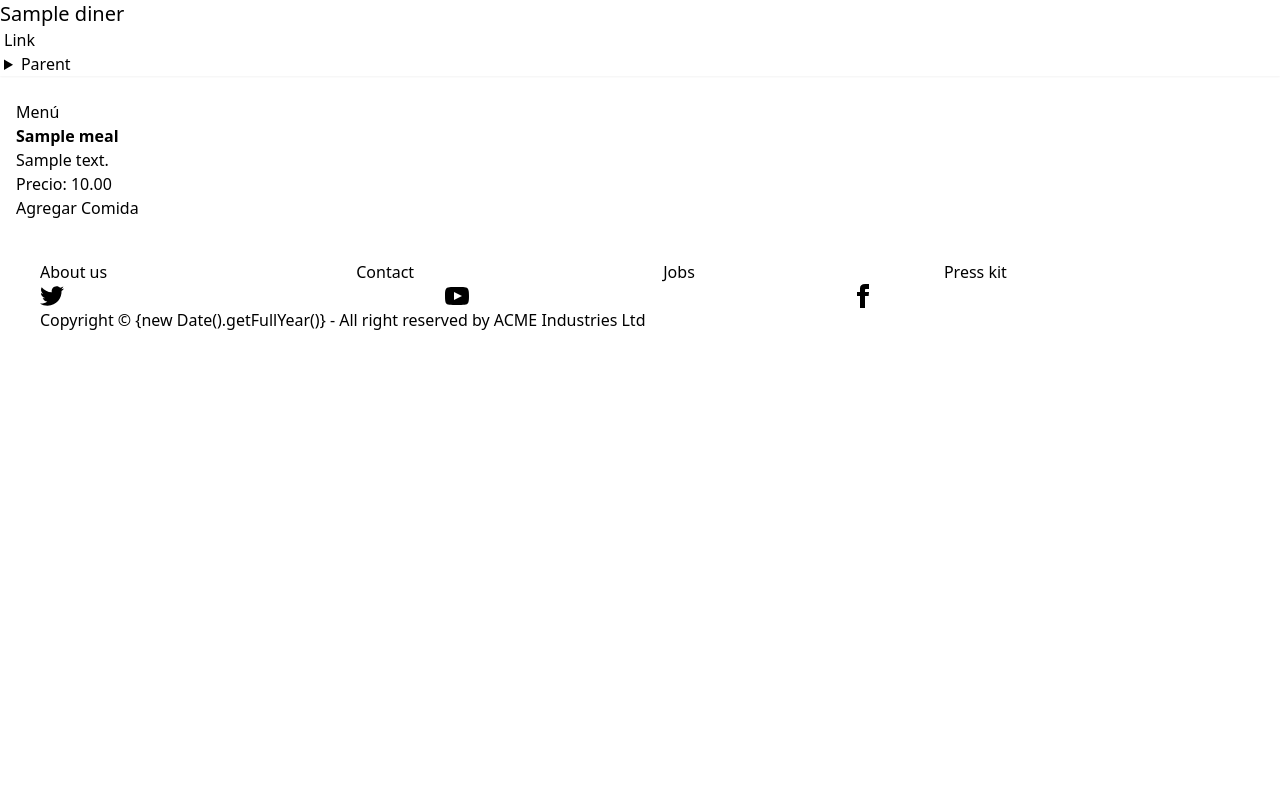
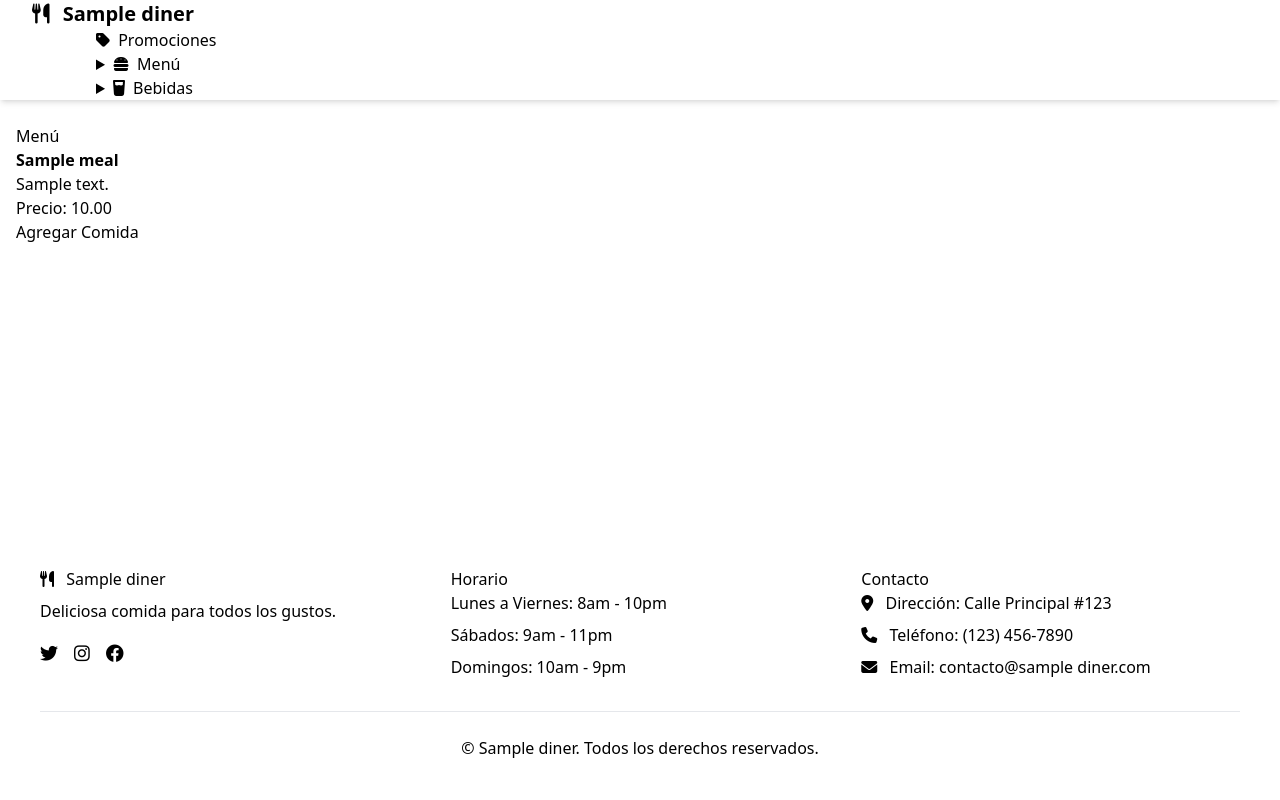
Before and after one commit to EnriqueVal09/diners, a Django app: page / in a window 1280 px wide. Run offline with Django 5.2, Linux system fonts and the light colour scheme; tables that the repository leaves empty hold one stand-in row (values such as "Sample post"); some libraries are stand-ins or nearby versions.

Commit message:
Improving the base.html

```diff
--- a/core/context_processors.py
+++ b/core/context_processors.py
@@ -1,4 +1,5 @@
 from apps.diners.models import Diner
+from apps.menus.models import Category
 
 def diner_context(request):
     try:
@@ -6,3 +7,10 @@ def diner_context(request):
     except:
         diner = None
     return {"diner": diner}
+
+def category_context(request):
+    try:
+        categories = Category.objects.all()
+    except:
+        categories = None
+    return {"categories": categories}
--- a/core/settings.py
+++ b/core/settings.py
@@ -65,6 +65,7 @@ TEMPLATES = [
                 'django.contrib.auth.context_processors.auth',
                 'django.contrib.messages.context_processors.messages',
                 'core.context_processors.diner_context',
+                'core.context_processors.category_context',
             ],
         },
     },
--- a/templates/base.html
+++ b/templates/base.html
@@ -1,89 +1,150 @@
 {% load static tailwind_tags %}
 <!DOCTYPE html>
-<html data-theme="lofi"  lang="es">
+<html data-theme="lofi" lang="es">
 <head>
     <meta charset="UTF-8" />
     <meta name="viewport" content="width=device-width, initial-scale=1.0" />
     <title>{% block title %} {{ diner.name }} {% endblock %}</title>
     {% tailwind_css %}
+    <!-- Agregar íconos de Font Awesome -->
+    <link rel="stylesheet" href="https://cdnjs.cloudflare.com/ajax/libs/font-awesome/6.4.0/css/all.min.css">
 </head>
-  <body class="bg-base-100 text-base-content">
-    <!-- Navbar -->
-    <div class="navbar bg-base-100 shadow-sm">
+<body class="bg-base-100 text-base-content min-h-screen flex flex-col">
+    <!-- Navbar mejorado -->
+    <header class="sticky top-0 z-50">
+        <div class="navbar bg-base-100 shadow-md px-4 sm:px-8">
             <div class="flex-1">
-          <a class="btn btn-ghost text-xl"> {{diner.name}} </a>
+                <a class="btn btn-ghost text-xl font-bold" href="{% url 'meal-list' %}">
+                    <i class="fas fa-utensils mr-2"></i>
+                    {{diner.name}}
+                </a>
             </div>
-        <div class="flex-none">
-          <ul class="menu menu-horizontal px-1">
-            <li><a>Link</a></li>
+
+            <!-- Menú para desktop -->
+            <div class="flex-none hidden sm:block">
+                <ul class="menu menu-horizontal px-16 gap-1">
+                    <li><a href="#" class="hover:bg-base-200"><i class="fas fa-tag mr-1"></i> Promociones</a></li>
                     <li>
-              <details>
-                <summary>Parent</summary>
-                <ul class="bg-base-100 rounded-t-none p-2">
-                  <li><a>Link 1</a></li>
-                  <li><a>Link 2</a></li>
+                        <details class="dropdown dropdown-end">
+                            <summary class="hover:bg-base-200">
+                                <i class="fas fa-burger mr-1"></i> Menú
+                            </summary>
+                            <ul class="p-2 shadow-lg bg-base-100 rounded-box w-40">
+                                {% for category in categories %}
+                                    {% if category.name != 'Bebidas' and category.parent_category.name != 'Bebidas' %}
+                                        <li><a href="#" class="hover:bg-base-200">{{ category.name }}</a></li>
+                                    {% endif %}
+                                {% endfor %}
+                            </ul>
+                        </details>
+                    </li>
+                    <li>
+                        <details class="dropdown dropdown-end">
+                            <summary class="hover:bg-base-200">
+                                <i class="fas fa-glass-water mr-1"></i> Bebidas
+                            </summary>
+                            <ul class="p-2 shadow-lg bg-base-100 rounded-box w-35">
+                                {% for category in categories %}
+                                    {% if category.parent_category.name == 'Bebidas' %}
+                                        <li><a href="#" class="hover:bg-base-200">{{ category.name }}</a></li>
+                                    {% endif %}
+                                {% endfor %}
                             </ul>
                         </details>
                     </li>
                 </ul>
             </div>
+
+            <!-- Menú móvil mejorado -->
+            <div class="flex-none sm:hidden">
+                <div class="dropdown dropdown-end">
+                    <div tabindex="0" role="button" class="btn btn-ghost">
+                        <i class="fas fa-bars text-xl"></i>
+                    </div>
+                    <ul tabindex="0" class="dropdown-content z-[1] menu p-2 shadow-lg bg-base-100 rounded-box w-56 mt-2">
+                        <li><a href="#" class="text-lg"><i class="fas fa-tag mr-2"></i> Promociones</a></li>
+
+                        <li class="menu-title text-lg pt-4">
+                            <i class="fas fa-burger mr-2"></i> Menú
+                        </li>
+                        <div class="pl-4">
+                            {% for category in categories %}
+                                {% if category.name != 'Bebidas' and category.parent_category.name != 'Bebidas' %}
+                                    <li><a href="#" class="text-md hover:bg-base-200">{{ category.name }}</a></li>
+                                {% endif %}
+                            {% endfor %}
                         </div>
 
+                        <li class="menu-title text-lg pt-4">
+                            <i class="fas fa-glass-water mr-2"></i> Bebidas
+                        </li>
+                        <div class="pl-4">
+                            {% for category in categories %}
+                                {% if category.parent_category.name == 'Bebidas' %}
+                                    <li><a href="#" class="text-md hover:bg-base-200">{{ category.name }}</a></li>
+                                {% endif %}
+                            {% endfor %}
+                        </div>
+                    </ul>
+                </div>
+            </div>
+        </div>
+    </header>
+
     <!-- Contenido principal -->
-    <main class="container mx-auto mt-6 px-4">
+    <main class="flex-grow container mx-auto px-4 py-6">
+
         {% block content %}
         <!-- Aquí va el contenido específico de cada vista -->
         {% endblock %}
+
     </main>
 
-    <!-- Footer -->
-    <footer class="footer footer-horizontal footer-center bg-base-200 text-base-content rounded p-10">
-        <nav class="grid grid-flow-col gap-4">
-          <a class="link link-hover">About us</a>
-          <a class="link link-hover">Contact</a>
-          <a class="link link-hover">Jobs</a>
-          <a class="link link-hover">Press kit</a>
-        </nav>
-        <nav>
-          <div class="grid grid-flow-col gap-4">
-            <a>
-              <svg
-                xmlns="http://www.w3.org/2000/svg"
-                width="24"
-                height="24"
-                viewBox="0 0 24 24"
-                class="fill-current">
-                <path
-                  d="M24 4.557c-.883.392-1.832.656-2.828.775 1.017-.609 1.798-1.574 2.165-2.724-.951.564-2.005.974-3.127 1.195-.897-.957-2.178-1.555-3.594-1.555-3.179 0-5.515 2.966-4.797 6.045-4.091-.205-7.719-2.165-10.148-5.144-1.29 2.213-.669 5.108 1.523 6.574-.806-.026-1.566-.247-2.229-.616-.054 2.281 1.581 4.415 3.949 4.89-.693.188-1.452.232-2.224.084.626 1.956 2.444 3.379 4.6 3.419-2.07 1.623-4.678 2.348-7.29 2.04 2.179 1.397 4.768 2.212 7.548 2.212 9.142 0 14.307-7.721 13.995-14.646.962-.695 1.797-1.562 2.457-2.549z"></path>
-              </svg>
+    <!-- Footer mejorado -->
+    <footer class="footer bg-base-200 text-base-content p-10 mt-10">
+        <div class="max-w-7xl mx-auto w-full">
+            <div class="grid grid-cols-1 md:grid-cols-3 gap-8">
+                <div>
+                    <h3 class="footer-title">
+                        <i class="fas fa-utensils mr-2"></i> {{ diner.name }}
+                    </h3>
+                    <p class="mt-2">Deliciosa comida para todos los gustos.</p>
+                    <div class="flex gap-4 mt-4">
+                        <a class="btn btn-circle btn-ghost">
+                            <i class="fab fa-twitter text-lg"></i>
                         </a>
-            <a>
-              <svg
-                xmlns="http://www.w3.org/2000/svg"
-                width="24"
-                height="24"
-                viewBox="0 0 24 24"
-                class="fill-current">
-                <path
-                  d="M19.615 3.184c-3.604-.246-11.631-.245-15.23 0-3.897.266-4.356 2.62-4.385 8.816.029 6.185.484 8.549 4.385 8.816 3.6.245 11.626.246 15.23 0 3.897-.266 4.356-2.62 4.385-8.816-.029-6.185-.484-8.549-4.385-8.816zm-10.615 12.816v-8l8 3.993-8 4.007z"></path>
-              </svg>
+                        <a class="btn btn-circle btn-ghost">
+                            <i class="fab fa-instagram text-lg"></i>
                         </a>
-            <a>
-              <svg
-                xmlns="http://www.w3.org/2000/svg"
-                width="24"
-                height="24"
-                viewBox="0 0 24 24"
-                class="fill-current">
-                <path
-                  d="M9 8h-3v4h3v12h5v-12h3.642l.358-4h-4v-1.667c0-.955.192-1.333 1.115-1.333h2.885v-5h-3.808c-3.596 0-5.192 1.583-5.192 4.615v3.385z"></path>
-              </svg>
+                        <a class="btn btn-circle btn-ghost">
+                            <i class="fab fa-facebook text-lg"></i>
                         </a>
                     </div>
-        </nav>
-        <aside>
-          <p>Copyright © {new Date().getFullYear()} - All right reserved by ACME Industries Ltd</p>
-        </aside>
+                </div>
+
+                <div>
+                    <h3 class="footer-title">Horario</h3>
+                    <ul class="space-y-2">
+                        <li>Lunes a Viernes: 8am - 10pm</li>
+                        <li>Sábados: 9am - 11pm</li>
+                        <li>Domingos: 10am - 9pm</li>
+                    </ul>
+                </div>
+
+                <div>
+                    <h3 class="footer-title">Contacto</h3>
+                    <ul class="space-y-2">
+                        <li><i class="fas fa-map-marker-alt mr-2"></i> Dirección: Calle Principal #123</li>
+                        <li><i class="fas fa-phone mr-2"></i> Teléfono: (123) 456-7890</li>
+                        <li><i class="fas fa-envelope mr-2"></i> Email: contacto@{{ diner.name|lower }}.com</li>
+                    </ul>
+                </div>
+            </div>
+
+            <div class="border-t border-base-300 mt-8 pt-6 text-center">
+                <p>© {{ now|date:"Y" }} {{ diner.name }}. Todos los derechos reservados.</p>
+            </div>
+        </div>
     </footer>
 </body>
 </html>
```
Lines whose indentation alone changed are shown as unchanged.
